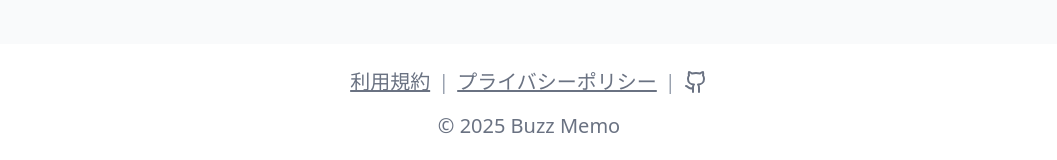
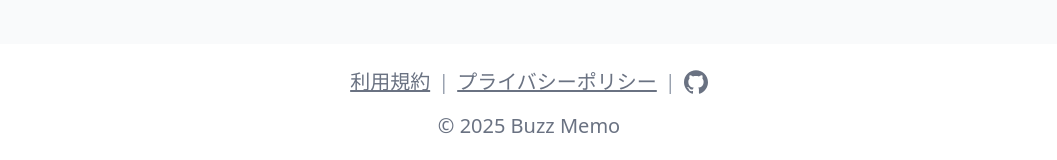
Before and after one commit to kazuma-naka/buzz-memo, a Next.js app: page / in a window 1280 px wide. Shown: the part 1134-1294 px from the top of the page, without its empty margins (111-1168 px from the left). Built offline with nearby package versions, Linux system fonts and the light colour scheme; no server answers; a web font is replaced by a local one.

Commit message:
lucide-react の GitHub のアイコンは deprecated なので react-icons を使用

```diff
--- a/package.json
+++ b/package.json
@@ -23,6 +23,7 @@
     "motion": "^12.9.4",
     "next": "^15.3.1",
     "react": "^19.1.0",
+    "react-icons": "^5.5.0",
     "resend": "^4.5.1",
     "tailwind-merge": "^3.2.0"
   },
--- a/src/components/Footer.tsx
+++ b/src/components/Footer.tsx
@@ -1,6 +1,6 @@
 'use client';
 import Link from 'next/link';
-import { Github } from 'lucide-react';
+import { SiGithub } from 'react-icons/si';
 
 export default function Footer() {
   return (
@@ -20,7 +20,7 @@ export default function Footer() {
           rel="noopener noreferrer"
           className="hover:text-gray-700 transition-colors"
         >
-          <Github size={24} />
+          <SiGithub size={24} />
         </a>
       </div>
       <div>&copy; {new Date().getFullYear()} Buzz Memo</div>
```
Also changed, not shown: 1 other file (tests, documents, lock files or other folders).
